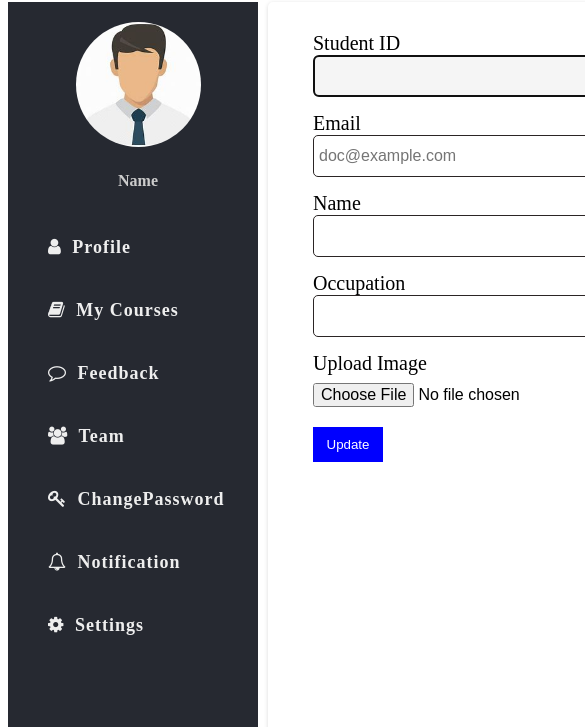
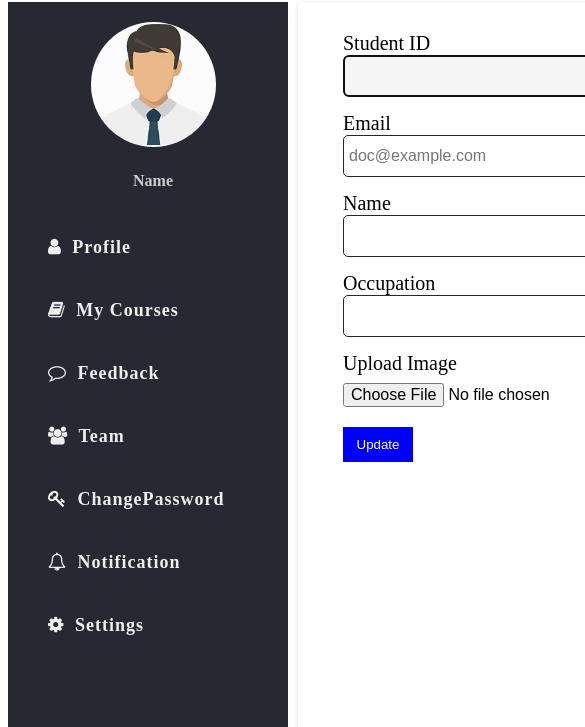
Before and after one commit to Nithishkumars-2001/Learner-Profile, a plain HTML site: page index.html in a window 390 px wide. Shown: the part 117-844 px from the top of the page, 585 px wide, since content can reach past the window. Drawn offline with Linux system fonts and the light colour scheme.

Commit message:
Update style.css

```diff
--- a/style.css
+++ b/style.css
@@ -250,7 +250,7 @@ input:focus{
     }
 
     .side-bar{
-        min-width: 250px;
+        min-width: 280px;
         background: #262931;
         min-height: 200vh;
         margin-top: 5px;
```
